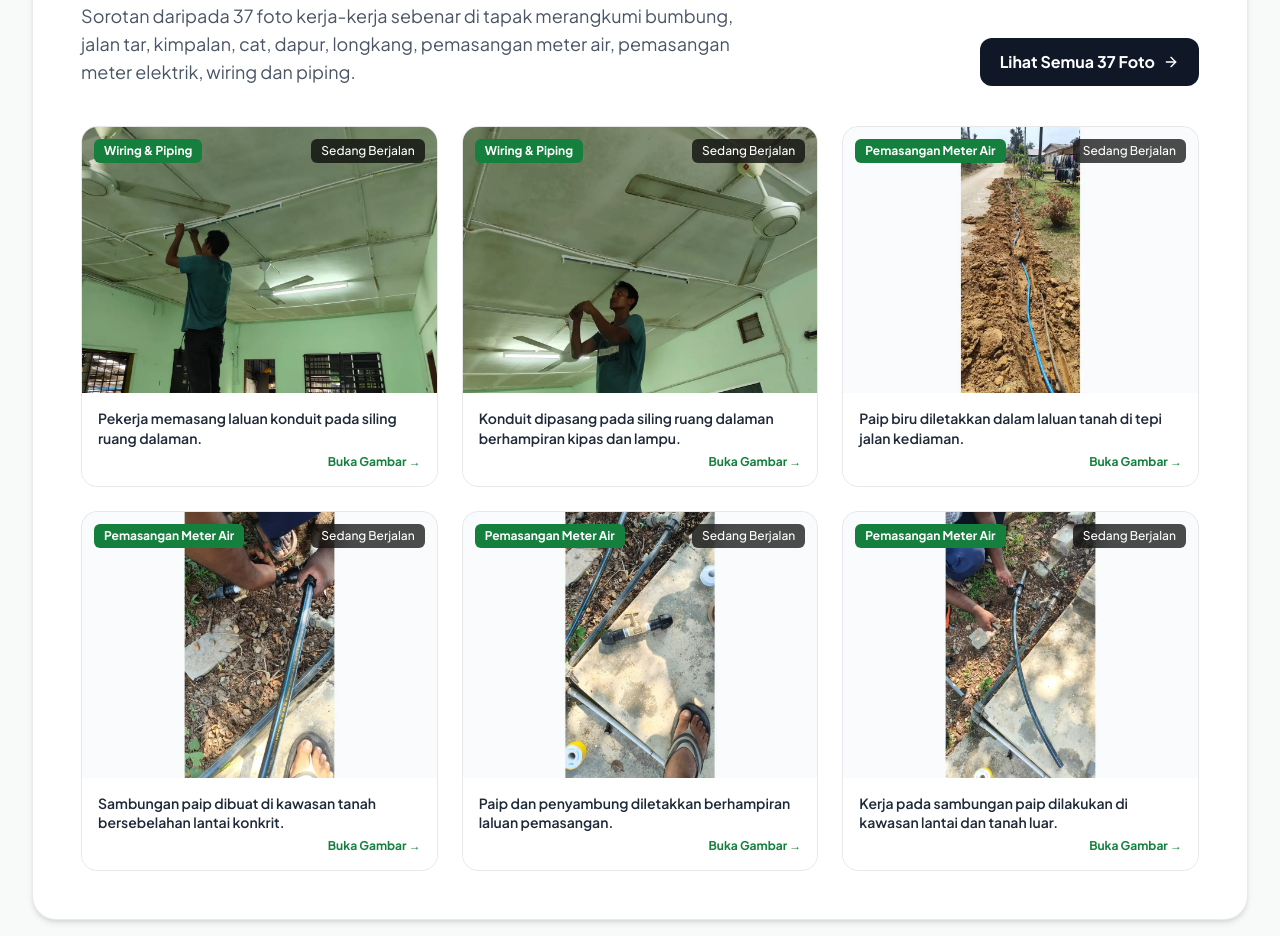
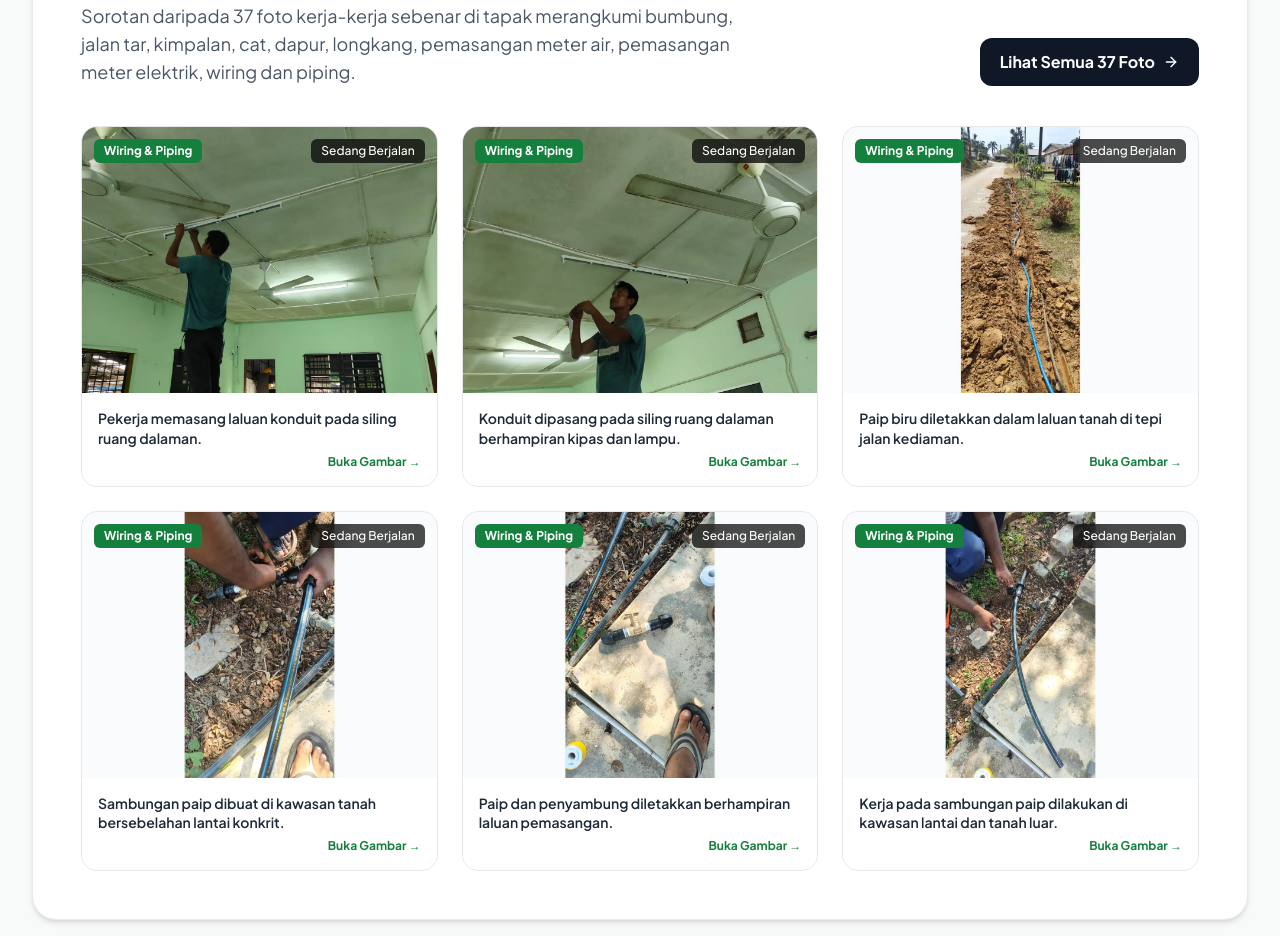
Before and after one commit to syafiqapextreasure/HIJAU-MEGAH-ENTERPRISE, a React (Vite) app: page / in a window 1280 px wide. Shown: the part 4260-5196 px from the top of the page. Built offline with nearby package versions, Linux system fonts and the light colour scheme.

Commit message:
Correct piping portfolio categorization

```diff
--- a/src/data/hmeData.ts
+++ b/src/data/hmeData.ts
@@ -510,66 +510,66 @@ export const PORTFOLIO_ITEMS: PortfolioItem[] = [
     status: 'Siap'
   },
   {
-    id: 'meter-air-29',
+    id: 'wiring-piping-29',
     code: 'HME-29',
     title: 'Laluan Paip di Lantai Luar',
-    category: 'meter-air',
-    categoryLabel: 'Pemasangan Meter Air',
+    category: 'wiring-piping',
+    categoryLabel: 'Wiring & Piping',
     caption: 'Paip biru dan hitam disusun di kawasan lantai luar.',
     imageSrc: '/images/portfolio/hme-29.webp',
     webpSrc: '/images/portfolio/hme-29.webp',
     status: 'Sedang Berjalan'
   },
   {
-    id: 'meter-air-30',
+    id: 'wiring-piping-30',
     code: 'HME-30',
     title: 'Sambungan Paip dan Fitting',
-    category: 'meter-air',
-    categoryLabel: 'Pemasangan Meter Air',
+    category: 'wiring-piping',
+    categoryLabel: 'Wiring & Piping',
     caption: 'Fitting paip sedang dipegang berhampiran laluan paip luar.',
     imageSrc: '/images/portfolio/hme-30.webp',
     webpSrc: '/images/portfolio/hme-30.webp',
     status: 'Sedang Berjalan'
   },
   {
-    id: 'meter-air-31',
+    id: 'wiring-piping-31',
     code: 'HME-31',
     title: 'Kerja Sambungan Paip Luar',
-    category: 'meter-air',
-    categoryLabel: 'Pemasangan Meter Air',
+    category: 'wiring-piping',
+    categoryLabel: 'Wiring & Piping',
     caption: 'Kerja pada sambungan paip dilakukan di kawasan lantai dan tanah luar.',
     imageSrc: '/images/portfolio/hme-31.webp',
     webpSrc: '/images/portfolio/hme-31.webp',
     status: 'Sedang Berjalan'
   },
   {
-    id: 'meter-air-32',
+    id: 'wiring-piping-32',
     code: 'HME-32',
     title: 'Paip dan Penyambung di Tapak',
-    category: 'meter-air',
-    categoryLabel: 'Pemasangan Meter Air',
+    category: 'wiring-piping',
+    categoryLabel: 'Wiring & Piping',
     caption: 'Paip dan penyambung diletakkan berhampiran laluan pemasangan.',
     imageSrc: '/images/portfolio/hme-32.webp',
     webpSrc: '/images/portfolio/hme-32.webp',
     status: 'Sedang Berjalan'
   },
   {
-    id: 'meter-air-33',
+    id: 'wiring-piping-33',
     code: 'HME-33',
     title: 'Penyambungan Paip di Tanah',
-    category: 'meter-air',
-    categoryLabel: 'Pemasangan Meter Air',
+    category: 'wiring-piping',
+    categoryLabel: 'Wiring & Piping',
     caption: 'Sambungan paip dibuat di kawasan tanah bersebelahan lantai konkrit.',
     imageSrc: '/images/portfolio/hme-33.webp',
     webpSrc: '/images/portfolio/hme-33.webp',
     status: 'Sedang Berjalan'
   },
   {
-    id: 'meter-air-34',
+    id: 'wiring-piping-34',
     code: 'HME-34',
     title: 'Paip Dalam Laluan Tanah',
-    category: 'meter-air',
-    categoryLabel: 'Pemasangan Meter Air',
+    category: 'wiring-piping',
+    categoryLabel: 'Wiring & Piping',
     caption: 'Paip biru diletakkan dalam laluan tanah di tepi jalan kediaman.',
     imageSrc: '/images/portfolio/hme-34.webp',
     webpSrc: '/images/portfolio/hme-34.webp',
```
Also changed, not shown: 1 other file (tests, documents, lock files or other folders).
